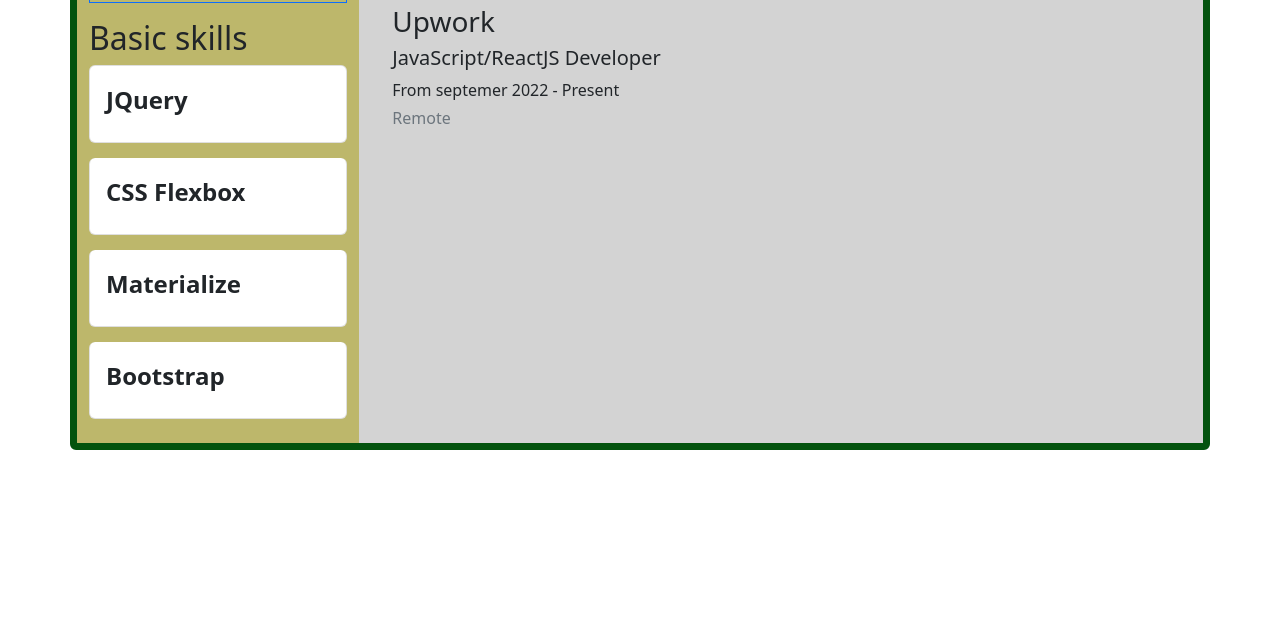
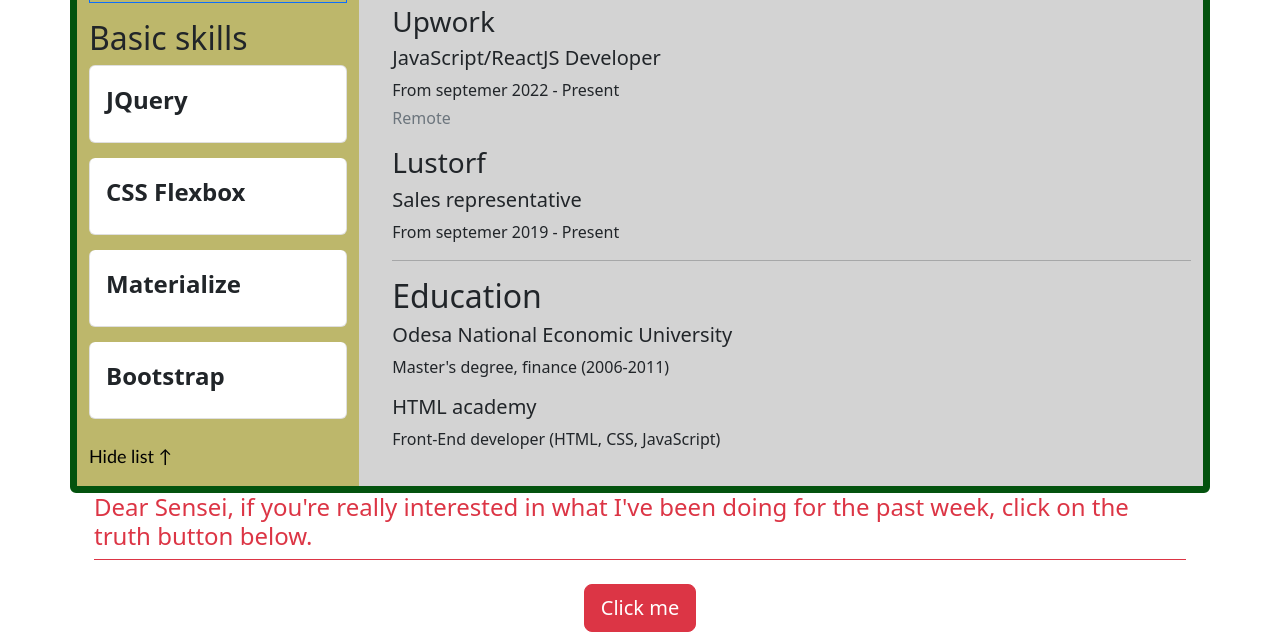
Before and after one commit to EIBelous/my-cvv-project, a plain HTML site: page index.html in a window 1280 px wide. Shown: the part 313-945 px from the top of the page. Before the commit the page ends 800 px from the top, so only its background shows below. Drawn offline with nearby package versions, Linux system fonts and the light colour scheme.

Commit message:
add buttons, collapse name of button

```diff
--- a/css/style.css
+++ b/css/style.css
@@ -39,4 +39,5 @@ a{
 
 .row{
     border:7px solid rgb(3, 83, 14)
+
 }
--- a/index.html
+++ b/index.html
@@ -52,7 +52,7 @@
         </ul>
 
      <h2>Basic skills</h2>
-     <ul class="list-unstyled list-group pb-4">
+     <ul class="list-unstyled list-group pb-4" id="basicSkills">
       <li class="skills list-group-item  rounded">
         <p class="skill fs-4 pt-2 ">
           JQuery
@@ -74,7 +74,16 @@
         </p>
       </li>
 
+
+
+
      </ul>
+     <p>
+      <a class="" type="button" data-bs-toggle="collapse"
+       data-bs-target="#basicSkills" aria-expanded="false"
+        aria-controls="basicSkills1"
+         id="Text">Hide list &#8593;</a>
+     </p>
 
 
 
@@ -100,14 +109,36 @@
       <h5>JavaScript/ReactJS Developer</h5>
       <p class="pb-0">From septemer 2022 - Present</p>
       <p class="text-muted remote">Remote</p>
+      <p>
+        <h3>Lustorf</h3>
+        <h5>Sales representative</h5>
+        <p class="pb-0">From septemer 2019 - Present</p>
+      </p>
+      <hr>
+      <h2>Education</h2>
+      <h5>Odesa National Economic University</h5>
+      <p>Master's degree, finance (2006-2011)</p>
+
+      <h5>HTML academy</h5>
+      <p>Front-End developer (HTML, CSS, JavaScript)</p>
+
 
       </div>
     </div>
 
+    <div class="container fluid">
+      <div class="h4 pb-2 mb-4 text-danger border-bottom border-danger">Dear Sensei, if you're really interested in what I've been doing for the past week,
+        click on the truth button below.</div>
+    </div>
+    <div  class="  d-flex justify-content-center align-content-center "  >
+    <a href="https://rt.pornhub.com/" class=" btn btn-danger btn-lg d-center" tabindex="-1"
+     role="button" aria-disabled="true">Click me</a>
+    </div>
 
 
 
-
+<script src="https://code.jquery.com/jquery-3.5.1.slim.min.js"></script>
+    <script src="js.js"></script>
     <script src="https://cdn.jsdelivr.net/npm/bootstrap@5.2.2/dist/js/bootstrap.bundle.min.js" integrity="sha384-OERcA2EqjJCMA+/3y+gxIOqMEjwtxJY7qPCqsdltbNJuaOe923+mo//f6V8Qbsw3" crossorigin="anonymous"></script>
   </body>
 </html>
--- /dev/null
+++ b/js.js
@@ -0,0 +1,14 @@
+let ButtonText=document. getElementById('Text')
+
+
+
+$(document).ready(function(){
+$('#basicSkills').on('show.bs.collapse', function(){
+    ButtonText.innerHTML="Hide list &#8593;"
+    console.log('ssss')
+})
+
+$('#basicSkills').on('hide.bs.collapse', function(){
+    ButtonText.innerHTML="Show list &#8595; "
+})
+})
```
